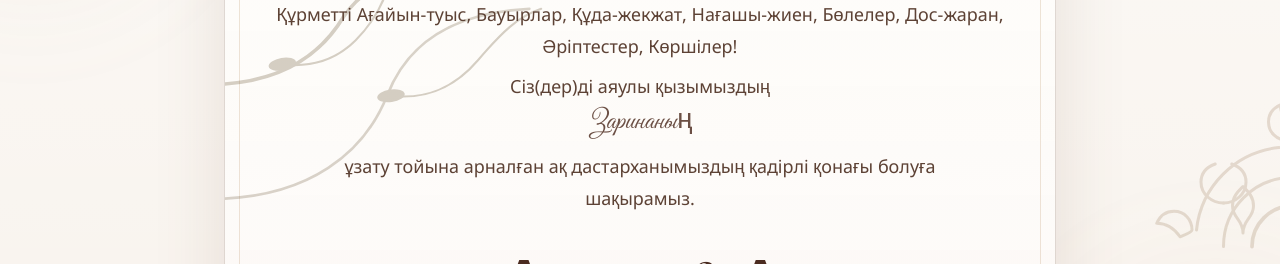
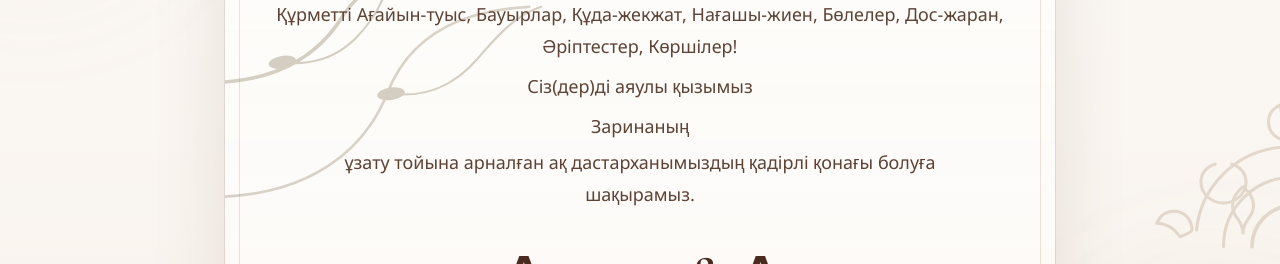
Before and after one commit to AlteraAlter/wedding-invite.frontend, a Next.js app: page / in a window 1280 px wide. Shown: the part 412-676 px from the top of the page. Built offline with nearby package versions, Linux system fonts and the light colour scheme; no server answers.

Commit message:
text fixes

```diff
--- a/src/components/invitation-page.tsx
+++ b/src/components/invitation-page.tsx
@@ -244,11 +244,11 @@ export function InvitationPage({ apiBaseUrl, musicUrl }: InvitationPageProps) {
               </p>
             ) : null}
             {siteContent.brideNameGenitive ? (
-              <p className="font-script mx-auto mt-1 max-w-2xl text-[1.45rem] leading-8 text-[#6b4f44] sm:text-[1.7rem]">
+              <p className="mx-auto mt-2 max-w-2xl whitespace-pre-line text-base leading-8 text-[#5d4235] sm:text-lg">
                 {siteContent.brideNameGenitive}
               </p>
             ) : null}
-            <p className="mx-auto mt-3 max-w-2xl whitespace-pre-line text-base leading-8 text-[#5d4235] sm:text-lg">
+            <p className="mx-auto mt-1 max-w-2xl whitespace-pre-line text-base leading-8 text-[#5d4235] sm:text-lg">
               {siteContent.invitationText}
             </p>
             {siteContent.quote ? (
@@ -355,6 +355,7 @@ export function InvitationPage({ apiBaseUrl, musicUrl }: InvitationPageProps) {
               <h2 className="section-title mt-3 break-words">{siteContent.venueValue}</h2>
               {hasAddress ? <p className="mt-4 break-words text-base leading-8 text-[#6a4b3e]">{siteContent.addressValue}</p> : null}
               <p className="mt-3 text-sm text-[#87624d]">{siteContent.mapText}</p>
+              <p className="mt-3 text-sm text-[#87624d]">Мекен жайы: Орал қаласы, Жәңгір хан көшесі 64/1, Jaiyq Hall мейрамханасы</p>
             </div>
             <div className="mt-8 flex justify-center">
               <a
--- a/src/data/site-content.ts
+++ b/src/data/site-content.ts
@@ -82,7 +82,7 @@ export const siteContent: SiteContent = {
     "https://static-maps.yandex.ru/1.x/?ll=51.180034,51.306599&z=16&l=map&size=650,350&pt=51.180034,51.306599,pm2rdm",
   intro:
     "Құрметті Ағайын-туыс, Бауырлар, Құда-жекжат, Нағашы-жиен, Бөлелер, Дос-жаран, Әріптестер, Көршілер!",
-  details: "Сіз(дер)ді аяулы қызымыздың",
+  details: "Сіз(дер)ді аяулы қызымыз",
   quote: "",
   invitationText: "ұзату тойына арналған ақ дастарханымыздың қадірлі қонағы болуға шақырамыз.",
   countdownTitle: "Салтанат басталуына дейін",
```
